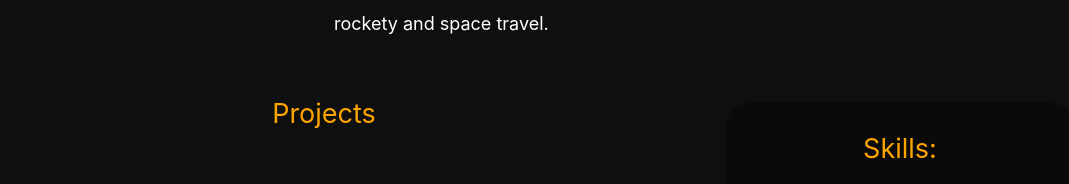
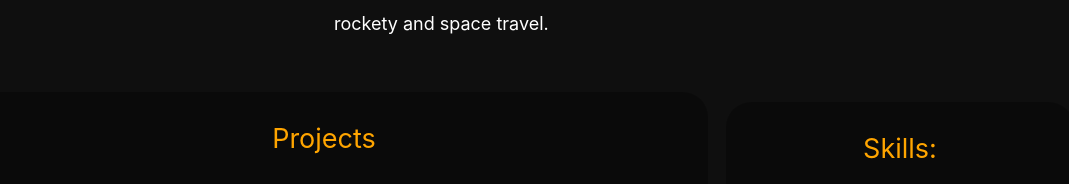
Before and after one commit to Skeffy/skeffy.github.io, a Vue app: page / in a window 1280 px wide. Shown: the part 529-713 px from the top of the page, without its empty margins (124-1193 px from the left). Built offline with nearby package versions, Linux system fonts and the light colour scheme.

Commit message:
Styling updates

```diff
--- a/src/components/Projects.vue
+++ b/src/components/Projects.vue
@@ -17,11 +17,17 @@ export default {
 
 <style scoped>
 #projects {
-    display: grid;
+  display: flex;
+  flex-direction: column;
+  background-color: rgba(0, 0, 0, 0.3);
+  border-radius: 25px;
+  height: fit-content;
 }
 
 h2 {
-    justify-self: center;
-    margin-bottom: 25px;
+  margin-bottom: 25px;
+  margin-top: 25px;
+  margin-left: auto;
+  margin-right: auto;
 }
 </style>
```
